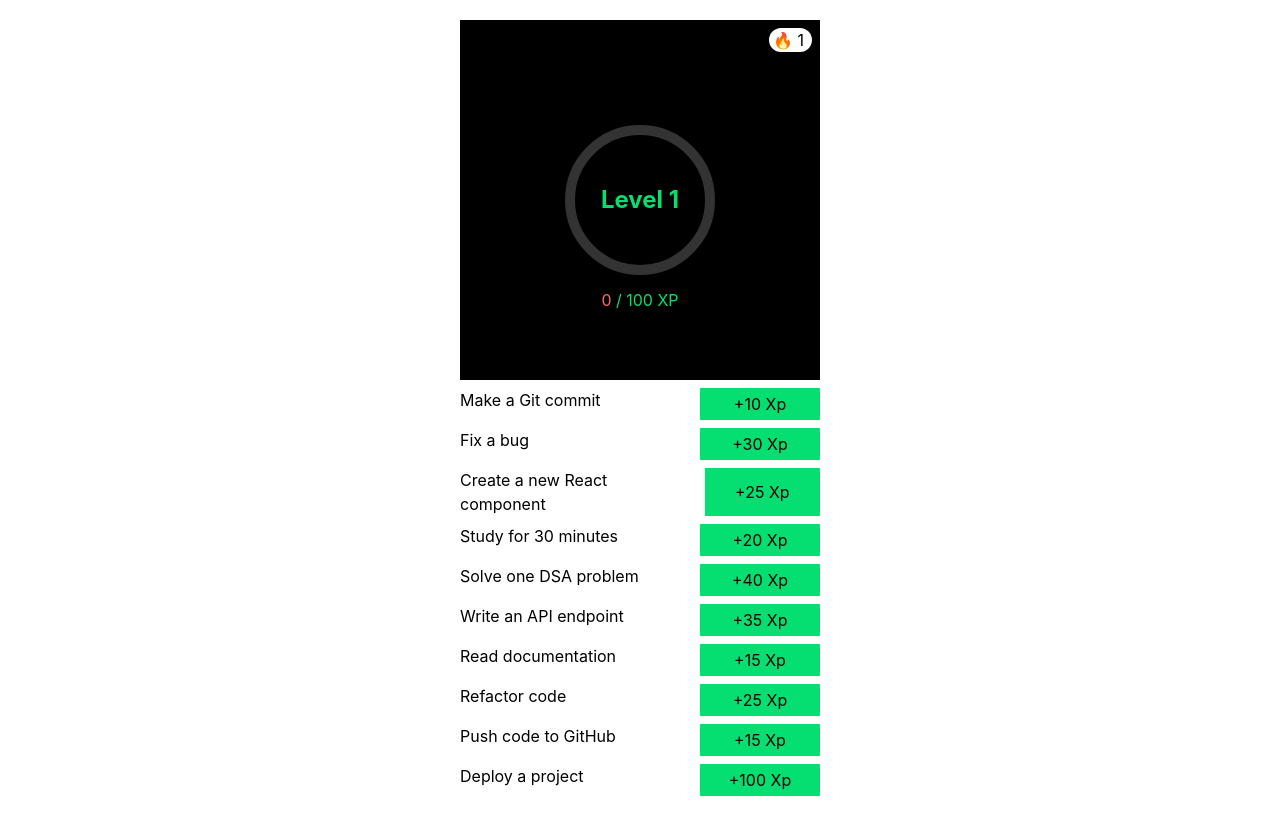
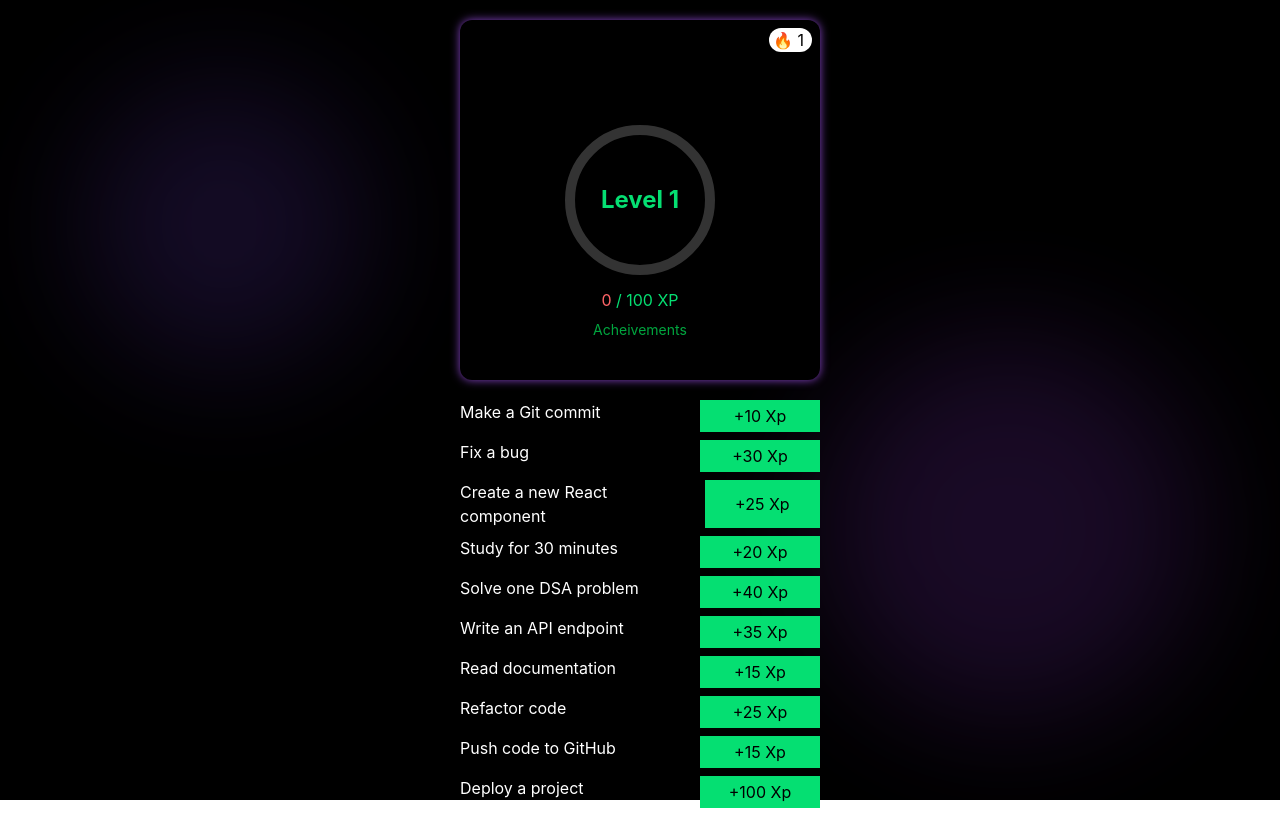
Before and after one commit to Abhijith-TG/solo-leveiling, a React (Vite) app: page / in a window 1280 px wide. Built offline with nearby package versions, Linux system fonts and the light colour scheme.

Commit message:
style: Added bg animations

```diff
--- a/src/App.tsx
+++ b/src/App.tsx
@@ -1,12 +1,17 @@
 import { BrowserRouter, Route, Routes } from 'react-router-dom'
 import Dashboard from './pages/Dashboard'
+import Acheivement from './pages/Acheivement'
+import ParticlesBg from './components/ParticlesBg'
 
 function App() {
   return (
     <BrowserRouter>
       <Routes>
         <Route path='/' element={<Dashboard/>} />
+        <Route path='/acheivments' element={<Acheivement/>} />
+
       </Routes>
+      <ParticlesBg/>
     </BrowserRouter>
 
   )
--- a/src/components/ExpCircle.tsx
+++ b/src/components/ExpCircle.tsx
@@ -1,6 +1,7 @@
 import { useEffect, useState } from "react";
 import type { User } from "../types/user";
 import Streaks from "./Streaks";
+import { useNavigate } from "react-router-dom";
 
 
 type circleType ={
@@ -8,6 +9,8 @@ type circleType ={
 }
 
 function ExpCircle({user}:circleType) {
+
+  const navigate = useNavigate()
 
   const percentage = (user.xp / user.maxXp) * 100;
 
@@ -40,7 +43,7 @@ if (value <= 10) {
 
 
   return (
-    <div className="bg-black w-90 h-90 flex items-center justify-center relative">
+    <div className="bg-black w-90 h-90 flex items-center justify-center relative  shadow-[0_0_10px_rgba(168,85,247,0.8)] rounded-xl mb-3">
       <div className="absolute top-2 right-2">
         <Streaks  streakCount={user.streak}/>
       </div>
@@ -74,6 +77,9 @@ if (value <= 10) {
         <p className="text-green-400 text-md  absolute bottom-17">
           <span className={`${color}`}>{user.xp}</span> / <span>{user.maxXp}</span>  XP
         </p>
+        <p onClick={()=> navigate('/acheivments')} className="text-green-600 text-md text-sm hover:text-green-400 hover:cursor-pointer absolute bottom-10">
+          Acheivements
+        </p>
       </div>
   )
 }
--- /dev/null
+++ b/src/components/ParticlesBg.tsx
@@ -0,0 +1,12 @@
+
+function ParticlesBg() {
+  return (
+<div className="fixed inset-0 -z-10 overflow-hidden bg-black">
+  <div className="absolute top-20 left-20 w-72 h-72 bg-violet-500/20 rounded-full blur-3xl animate-pulse"></div>
+
+  <div className="absolute bottom-20 right-20 w-96 h-96 bg-purple-500/20 rounded-full blur-3xl animate-pulse"></div>
+</div>
+  )
+}
+
+export default ParticlesBg
--- a/src/components/TaskList.tsx
+++ b/src/components/TaskList.tsx
@@ -11,12 +11,12 @@ function TaskList({tasks,increaseXp}:TaskProps) {
   return (
         <div className=''>
         {tasks.map((t) => (
-          <div className="flex gap-5 my-2 w-90 justify-between" key={t.id}>
+          <div className="flex gap-5 my-2 w-90 justify-between text-white" key={t.id}>
             <p className={`${t.completed ? "line-through" : ""} `}>{t.desc}</p>
             <button
               disabled={t.completed}
               onClick={() => increaseXp(t.id)}
-              className={`${t.completed ? "bg-gray-400" : "bg-green-400 hover:cursor-pointer hover:bg-green-200"} px-4 w-30 py-1`}
+              className={`${t.completed ? "bg-gray-400" : "bg-green-400 hover:cursor-pointer hover:bg-green-200"} px-4 w-30 py-1 text-black`}
             >
               {t.completed ? "Completed" : "+" + t.xp + " Xp"}
             </button>
--- /dev/null
+++ b/src/pages/Acheivement.tsx
@@ -0,0 +1,8 @@
+
+function Acheivement() {
+  return (
+    <div>Acheivement</div>
+  )
+}
+
+export default Acheivement
--- a/src/pages/Dashboard.tsx
+++ b/src/pages/Dashboard.tsx
@@ -40,7 +40,7 @@ function Dashboard() {
   }, [tasks]);
 
   return (
-    <div className="p-5 flex flex-col items-center justify-center">
+    <div className="p-5 flex flex-col items-center justify-center shadow-white ">
       <ExpCircle user={user}/>
       <div>
         <TaskList tasks={tasks} increaseXp={increaseXps}/>
```
Also changed, not shown: src/index.css (line endings or trailing spaces).
